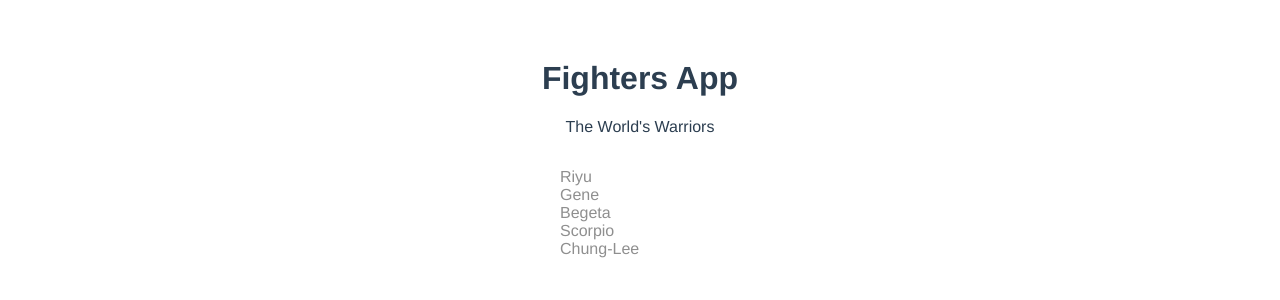
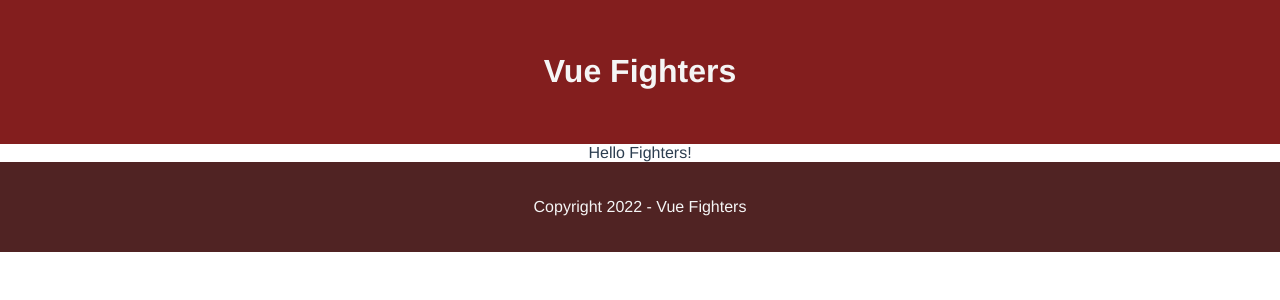
Before and after one commit to JustinScottJenecke/vue-fighters-nn-yt, a Vue app in the folder fighters/: page / in a window 1280 px wide. Shown: the top 300 px of the page. Built offline with nearby package versions, Linux system fonts and the light colour scheme.

Commit message:
splits page into 2 components

```diff
--- a/fighters/public/index.html
+++ b/fighters/public/index.html
@@ -6,6 +6,11 @@
     <meta name="viewport" content="width=device-width,initial-scale=1.0">
     <link rel="icon" href="<%= BASE_URL %>favicon.ico">
     <title><%= htmlWebpackPlugin.options.title %></title>
+    <style>
+      body {
+        margin: 0;
+      }
+    </style>
   </head>
   <body>
     <noscript>
--- a/fighters/src/App.vue
+++ b/fighters/src/App.vue
@@ -1,16 +1,22 @@
 <template>
   <div id="app">
-    <h1> {{ title }} </h1>
-    <p>
-      {{ paraOne }}
-    </p>
-    <fighters/>
+
+    <header-component/>
+
+    <main>
+      Hello Fighters!
+    </main>
+
+    <footer-component/>
+
   </div>
 </template>
 
 
 <script>
-  import Fighters from "./components/Fighters.vue";
+import Header from './components/Header.vue';
+import Footer from './components/FooterComponent.vue';
+
 
   export default {
 
@@ -19,16 +25,16 @@
     // ----- Data -----
     data() {
       return {
-        title: 'Fighters App',
-        paraOne: "The World's Warriors"
       }
     },
     // ----- Components -----
     components: {
-      Fighters
+      'header-component': Header,
+      'footer-component': Footer
     }
 
   }
+        Header
 </script>
 
 
@@ -39,6 +45,6 @@
     -moz-osx-font-smoothing: grayscale;
     text-align: center;
     color: #2c3e50;
-    margin-top: 60px;
+    margin: 0;
   }
 </style>
--- a/fighters/src/components/Fighters.vue
+++ /dev/null
@@ -1,37 +0,0 @@
-<template>
-    <div id="fighters">
-        <ul>
-            <li v-for="(fighter, index) in fightersList" :key="index">
-                {{ fighter }}
-            </li>
-        </ul>
-    </div>
-</template>
-
-<script>
-export default ({
-    name: 'FightersComponent',
-
-    data() {
-        return {
-            fightersList: ["Riyu", "Gene", "Begeta", "Scorpio", "Chung-Lee"]
-        }
-    }
-
-})
-</script>
-
-<style scoped>
-    #fighters {
-        display: flex;
-        flex-direction: column;
-        margin: 0 40vw;
-        text-align: left;
-
-        color: rgb(143, 143, 143);
-    }
-
-    #fighters ul {
-        list-style: none;
-    }
-</style>
--- /dev/null
+++ b/fighters/src/components/FooterComponent.vue
@@ -0,0 +1,30 @@
+<template>
+    <footer id="footer-component">
+        <p>
+            {{copyright}}
+        </p>
+    </footer>
+</template>
+
+
+<script>
+    export default ({
+        name: 'footer-component',
+
+        data() {
+            return {
+                copyright: 'Copyright 2022 - Vue Fighters'
+            }
+        }
+    })
+</script>
+
+<style scoped>
+
+    #footer-component {
+        background-color: rgb(80, 35, 35);
+        color: whitesmoke;
+        padding: 1.25rem;
+    }
+
+</style>
--- /dev/null
+++ b/fighters/src/components/Header.vue
@@ -0,0 +1,31 @@
+<template>
+    <header id="header-component">
+        <h1>
+            {{title}}
+        </h1>
+    </header>
+</template>
+
+
+<script>
+    export default ({
+        name: 'header-component',
+
+        data() {
+            return {
+                title: 'Vue Fighters'
+            }
+        }
+    })
+</script>
+
+
+<style scoped>
+
+    #header-component {
+        background-color: rgb(131, 30, 30);
+        color: whitesmoke;
+        padding: 2rem;
+    }
+
+</style>
```
